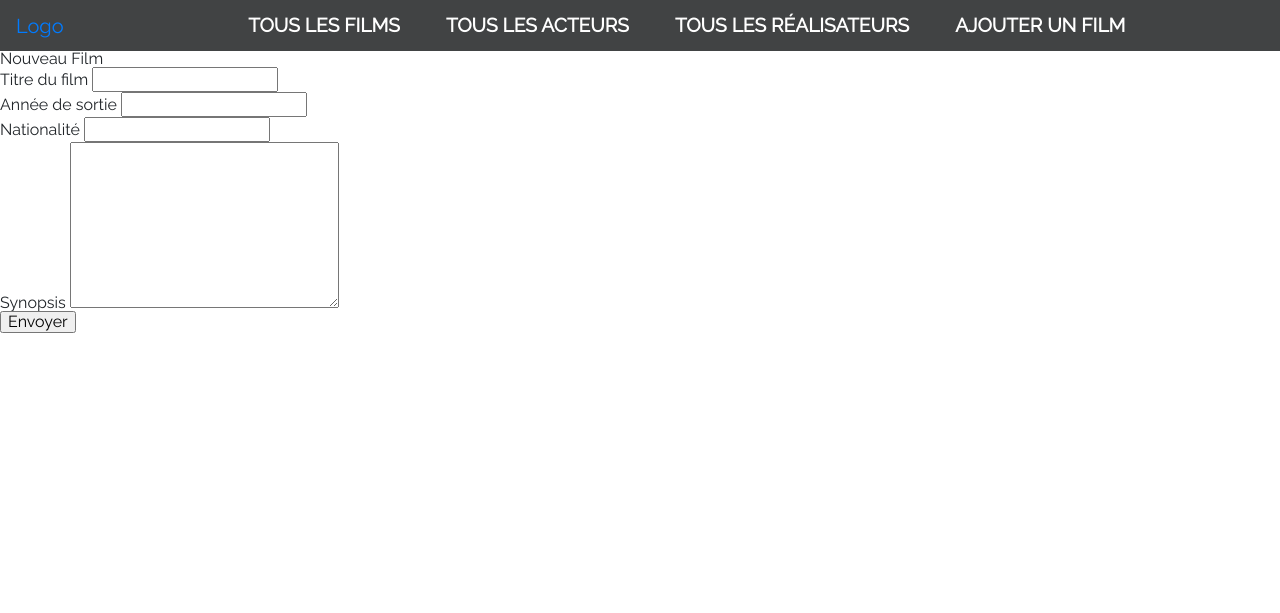
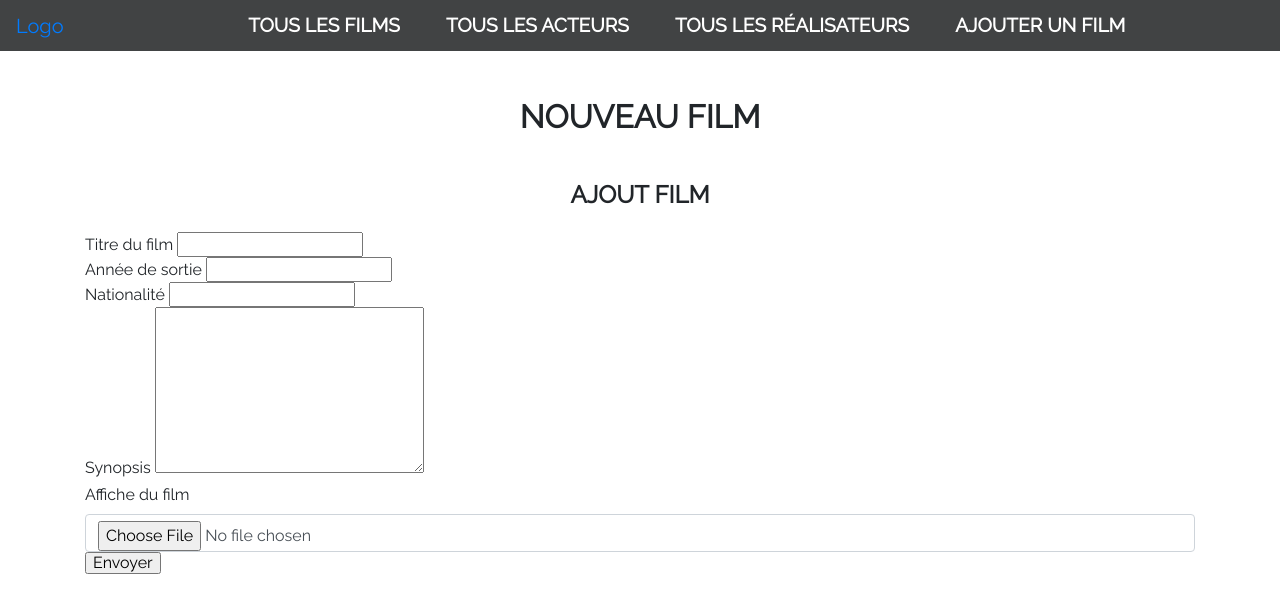
Before and after one commit to karen-ifrt/KMK-Movie, a PHP site: page /Views/FormulaireView.php in a window 1280 px wide. Shown: the top 613 px of the page. Run offline with PHP 8.4, Linux system fonts and the light colour scheme; the template is opened without the code that fills it, so the values that code supplies are empty.

Commit message:
maj form

```diff
--- a/Views/FormplusView.php
+++ b/Views/FormplusView.php
@@ -29,8 +29,6 @@ include 'header.php';
 			};
 			?>
 		</select>
-		<label class="col-form-label " for="imagerealisateur">Image</label>
-		<input class="form-control" type="file" name="picreal" accept="image/*">
 		<label class="col-form-label " for="acteur">Acteurs</label>
 		<select name="acteur"class="form-control">
 		<?php
@@ -39,8 +37,6 @@ include 'header.php';
                         echo '<option>'. $acteur['nom'] .'</option>';
 					};   ?>
 		</select>
-		<label class="col-form-label " for="imageacteur">Image</label>
-		<input class="form-control" type="file" name="picact" accept="image/*">
 		<input class="btn-valider"type="submit" name="submit" value="Envoyer">
 		</div>
 	</form>
--- a/Views/FormulaireView.php
+++ b/Views/FormulaireView.php
@@ -4,7 +4,11 @@ include 'header.php';
 ?>
 
 <body>
-	<h1>Nouveau Film</h1>
+<div class="container">
+	<div class="formulaire">
+	<div class="title-form">Nouveau film</div>
+	<div class="title-form2">Ajout film </div>
+
 
 	<form method="post" action="index.php?page=Formplus">
 		<label for="titre">Titre du film</label>
@@ -15,6 +19,8 @@ include 'header.php';
 		<input type="text" name="nationalite"><br>
 		<label for="synopsis">Synopsis</label>
 		<textarea name="synopsis" id="description" cols="30" rows="10"></textarea><br>
+		<label class="col-form-label " for="affiche film">Affiche du film</label>
+		<input class="form-control" type="file" name="pic" accept="image/*">
 		<input type="submit" name="submit" value="Envoyer">
 		<p class="error"><?php echo $error ?></p>
 
--- a/assets/style.css
+++ b/assets/style.css
@@ -383,7 +383,7 @@ nav {
 	text-align: center;
 	font-size: 2rem;
 	font-weight: bold;
-	margin-top: 100px;
+	margin-top: 50px;
 }
 
 .title-form2 {
```
